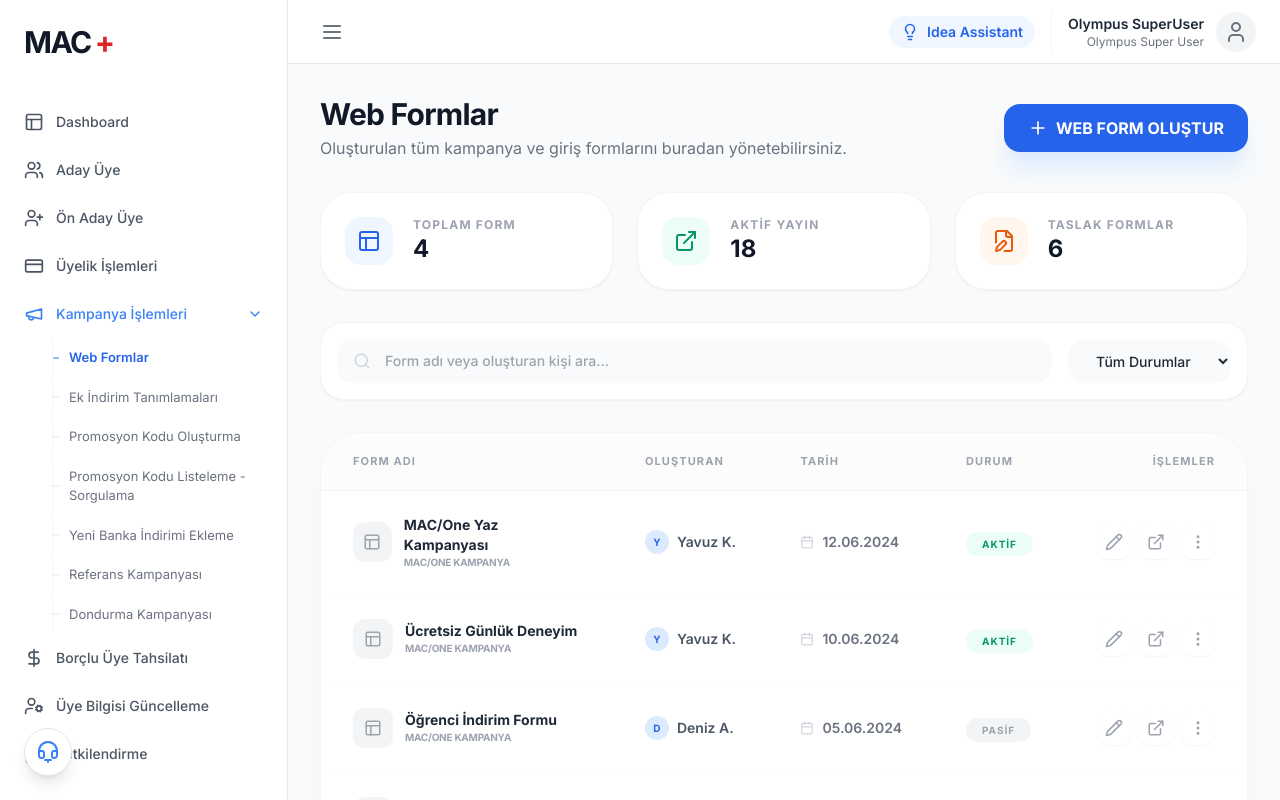
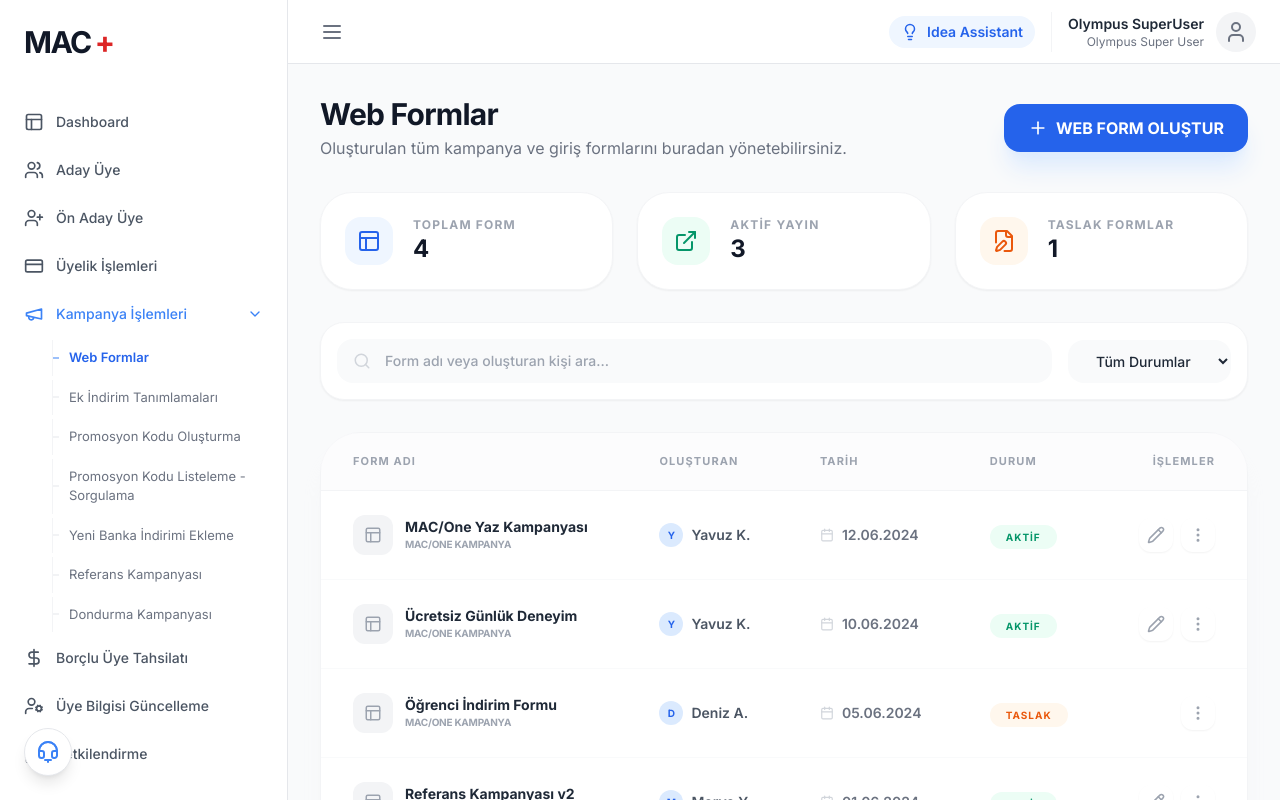
Before and after one commit to yavuzmacfit/olympus-web-form-generate, a React (Vite) app: page /#/web-formlar in a window 1280 px wide. Built offline with nearby package versions, Linux system fonts and the light colour scheme.

Commit message:
feat: Enhance form management UI
Add "Save as Draft" functionality to the Web Form Creation page and introduce a delete option to the Web Form List. These changes improve the user experience for managing web forms by providing more granular control over form states and cleanup.

```diff
--- a/components/WebFormList.tsx
+++ b/components/WebFormList.tsx
@@ -1,9 +1,9 @@
 
 import React, { useState, useMemo } from 'react';
-import { Plus, Search, MoreVertical, Calendar, User, Layout, ExternalLink, Pencil, FileEdit, X, CheckCircle2, ChevronDown } from 'lucide-react';
+import { Plus, Search, MoreVertical, Calendar, User, Layout, ExternalLink, Pencil, FileEdit, X, CheckCircle2, ChevronDown, Trash2 } from 'lucide-react';
 import { Link } from 'react-router-dom';
 
-// Mock DB - Şehir ve kulüp ilişkisi (WebFormCreation ile aynı)
+// Mock DB - Şehir ve kulüp ilişkisi
 const CITY_DATA: Record<string, string[]> = {
   "İstanbul": ["MAC/One Bebek", "MAC/One Caddebostan", "MAC/One Ataşehir", "MAC/One Ortaköy", "MAC/One Nişantaşı"],
   "Ankara": ["MAC/One Panora", "MAC/One Armada", "MAC/One Bilkent"],
@@ -17,22 +17,23 @@ interface FormItem {
   name: string;
   creator: string;
   date: string;
-  status: string;
+  status: 'Aktif' | 'Taslak';
   selectedCities: string[];
   selectedClubs: string[];
 }
 
 const WebFormList: React.FC = () => {
-  // Mock Data - Seçili şehir/kulüp bilgileri eklendi
+  // Mock Data
   const [forms, setForms] = useState<FormItem[]>([
     { id: 1, name: "MAC/One Yaz Kampanyası", creator: "Yavuz K.", date: "12.06.2024", status: "Aktif", selectedCities: ["İstanbul"], selectedClubs: ["MAC/One Bebek"] },
     { id: 2, name: "Ücretsiz Günlük Deneyim", creator: "Yavuz K.", date: "10.06.2024", status: "Aktif", selectedCities: ["Ankara"], selectedClubs: ["MAC/One Panora"] },
-    { id: 3, name: "Öğrenci İndirim Formu", creator: "Deniz A.", date: "05.06.2024", status: "Pasif", selectedCities: ["İzmir"], selectedClubs: ["MAC/One Alsancak"] },
+    { id: 3, name: "Öğrenci İndirim Formu", creator: "Deniz A.", date: "05.06.2024", status: "Taslak", selectedCities: ["İzmir"], selectedClubs: ["MAC/One Alsancak"] },
     { id: 4, name: "Referans Kampanyası v2", creator: "Merve Y.", date: "01.06.2024", status: "Aktif", selectedCities: ["İstanbul", "Ankara"], selectedClubs: ["MAC/One Bebek", "MAC/One Armada"] }
   ]);
 
-  // Modal State
+  // UI State
   const [editingForm, setEditingForm] = useState<FormItem | null>(null);
+  const [openMenuId, setOpenMenuId] = useState<number | null>(null);
   const [isCityOpen, setIsCityOpen] = useState(false);
   const [isClubOpen, setIsClubOpen] = useState(false);
 
@@ -52,13 +53,11 @@ const WebFormList: React.FC = () => {
       ? editingForm.selectedCities.filter(c => c !== city)
       : [...editingForm.selectedCities, city];
 
-    // Şehir çıkarılırsa o şehre ait kulüpleri de çıkar
     let newClubs = editingForm.selectedClubs;
     if (isSelected) {
       const cityClubs = CITY_DATA[city] || [];
       newClubs = newClubs.filter(club => !cityClubs.includes(club));
     }
-
     setEditingForm({ ...editingForm, selectedCities: newCities, selectedClubs: newClubs });
   };
 
@@ -75,6 +74,11 @@ const WebFormList: React.FC = () => {
     if (!editingForm) return;
     setForms(prev => prev.map(f => f.id === editingForm.id ? editingForm : f));
     setEditingForm(null);
+  };
+
+  const handleDelete = (id: number) => {
+    setForms(prev => prev.filter(f => f.id !== id));
+    setOpenMenuId(null);
   };
 
   return (
@@ -111,7 +115,7 @@ const WebFormList: React.FC = () => {
           </div>
           <div>
             <p className="text-xs font-bold text-gray-400 uppercase tracking-widest">AKTİF YAYIN</p>
-            <p className="text-2xl font-black text-gray-900">18</p>
+            <p className="text-2xl font-black text-gray-900">{forms.filter(f => f.status === 'Aktif').length}</p>
           </div>
         </div>
         <div className="bg-white p-6 rounded-[2rem] border border-gray-100 shadow-sm flex items-center gap-5">
@@ -120,7 +124,7 @@ const WebFormList: React.FC = () => {
           </div>
           <div>
             <p className="text-xs font-bold text-gray-400 uppercase tracking-widest">TASLAK FORMLAR</p>
-            <p className="text-2xl font-black text-gray-900">6</p>
+            <p className="text-2xl font-black text-gray-900">{forms.filter(f => f.status === 'Taslak').length}</p>
           </div>
         </div>
       </div>
@@ -139,13 +143,13 @@ const WebFormList: React.FC = () => {
           <select className="bg-gray-50 border-none rounded-2xl py-3 px-6 text-sm font-medium outline-none cursor-pointer">
             <option>Tüm Durumlar</option>
             <option>Aktif</option>
-            <option>Pasif</option>
+            <option>Taslak</option>
           </select>
         </div>
       </div>
 
       {/* Liste Tablosu */}
-      <div className="bg-white rounded-[2.5rem] border border-gray-100 shadow-xl shadow-gray-200/20 overflow-hidden">
+      <div className="bg-white rounded-[2.5rem] border border-gray-100 shadow-xl shadow-gray-200/20 overflow-visible">
         <table className="w-full text-left border-collapse">
           <thead>
             <tr className="bg-gray-50/50 border-b border-gray-100">
@@ -186,13 +190,14 @@ const WebFormList: React.FC = () => {
                 </td>
                 <td className="px-8 py-6">
                   <span className={`px-4 py-1.5 rounded-full text-[10px] font-black uppercase tracking-widest ${
-                    form.status === 'Aktif' ? 'bg-emerald-50 text-emerald-600' : 'bg-gray-100 text-gray-400'
+                    form.status === 'Aktif' ? 'bg-emerald-50 text-emerald-600' : 'bg-orange-50 text-orange-600'
                   }`}>
                     {form.status}
                   </span>
                 </td>
-                <td className="px-8 py-6 text-right">
+                <td className="px-8 py-6 text-right relative">
                   <div className="flex items-center justify-end gap-2">
+                    {form.status === 'Aktif' && (
                       <button
                         onClick={() => setEditingForm(form)}
                         title="Düzenle"
@@ -200,12 +205,39 @@ const WebFormList: React.FC = () => {
                       >
                         <Pencil size={18} />
                       </button>
-                    <button className="p-2 hover:bg-white rounded-xl text-gray-400 hover:text-emerald-500 transition-all shadow-sm">
-                      <ExternalLink size={18} />
-                    </button>
-                    <button className="p-2 hover:bg-white rounded-xl text-gray-400 hover:text-gray-600 transition-all shadow-sm">
+                    )}
+
+                    <div className="relative">
+                      <button
+                        onClick={() => setOpenMenuId(openMenuId === form.id ? null : form.id)}
+                        className="p-2 hover:bg-white rounded-xl text-gray-400 hover:text-gray-600 transition-all shadow-sm"
+                      >
                         <MoreVertical size={18} />
                       </button>
+
+                      {/* 3 Nokta Dropdown Menüsü */}
+                      {openMenuId === form.id && (
+                        <div className="absolute right-0 mt-2 w-48 bg-white border border-gray-100 rounded-2xl shadow-2xl shadow-gray-200/50 z-[90] overflow-hidden py-2 animate-in fade-in zoom-in-95 duration-150 origin-top-right">
+                          {form.status === 'Taslak' ? (
+                            <>
+                              <Link to="/web-formlar/yeni" className="w-full flex items-center gap-3 px-4 py-2.5 text-xs font-bold text-gray-600 hover:bg-blue-50 hover:text-blue-600 transition-colors">
+                                <FileEdit size={16} /> TASLAĞI DÜZENLE
+                              </Link>
+                              <button
+                                onClick={() => handleDelete(form.id)}
+                                className="w-full flex items-center gap-3 px-4 py-2.5 text-xs font-bold text-red-400 hover:bg-red-50 hover:text-red-600 transition-colors"
+                              >
+                                <Trash2 size={16} /> SİL
+                              </button>
+                            </>
+                          ) : (
+                            <button className="w-full flex items-center gap-3 px-4 py-2.5 text-xs font-bold text-gray-600 hover:bg-emerald-50 hover:text-emerald-600 transition-colors">
+                              <ExternalLink size={16} /> FORMA GİT
+                            </button>
+                          )}
+                        </div>
+                      )}
+                    </div>
                   </div>
                 </td>
               </tr>
@@ -238,7 +270,6 @@ const WebFormList: React.FC = () => {
 
             {/* Modal Content */}
             <div className="p-10 space-y-8">
-              {/* Form Name Display */}
               <div className="space-y-2">
                 <label className="text-[11px] font-black text-gray-400 uppercase tracking-widest px-1">FORM ADI</label>
                 <div className="bg-gray-50 px-6 py-4 rounded-2xl text-sm font-bold text-gray-700 border border-gray-100">
@@ -246,7 +277,7 @@ const WebFormList: React.FC = () => {
                 </div>
               </div>
 
-              {/* City Multi-Select */}
+              {/* Şehir Seçimi */}
               <div className="space-y-3">
                 <label className="text-[11px] font-black text-gray-400 uppercase tracking-widest px-1">ŞEHİR SEÇİMİ</label>
                 <div className="relative">
@@ -276,7 +307,7 @@ const WebFormList: React.FC = () => {
                 </div>
               </div>
 
-              {/* Club Multi-Select */}
+              {/* Kulüp Seçimi */}
               <div className={`space-y-3 ${editingForm.selectedCities.length === 0 ? 'opacity-40 pointer-events-none' : ''}`}>
                 <label className="text-[11px] font-black text-gray-400 uppercase tracking-widest px-1">KULÜP SEÇİMİ</label>
                 <div className="relative">
@@ -309,18 +340,8 @@ const WebFormList: React.FC = () => {
 
             {/* Modal Footer */}
             <div className="p-8 bg-gray-50 border-t border-gray-100 flex items-center justify-end gap-4">
-              <button
-                onClick={() => setEditingForm(null)}
-                className="px-6 py-3 rounded-2xl text-sm font-bold text-gray-400 hover:text-gray-600 transition-colors"
-              >
-                İPTAL
-              </button>
-              <button
-                onClick={handleSave}
-                className="px-10 py-3 bg-blue-600 text-white rounded-2xl text-sm font-bold shadow-xl shadow-blue-100 hover:bg-blue-700 transition-all"
-              >
-                DEĞİŞİKLİKLERİ KAYDET
-              </button>
+              <button onClick={() => setEditingForm(null)} className="px-6 py-3 rounded-2xl text-sm font-bold text-gray-400 hover:text-gray-600 transition-colors">İPTAL</button>
+              <button onClick={handleSave} className="px-10 py-3 bg-blue-600 text-white rounded-2xl text-sm font-bold shadow-xl shadow-blue-100 hover:bg-blue-700 transition-all">DEĞİŞİKLİKLERİ KAYDET</button>
             </div>
           </div>
         </div>
```
Also changed, not shown: components/WebFormCreation.tsx (+11 -5 lines). Lines whose indentation alone changed are shown as unchanged.
